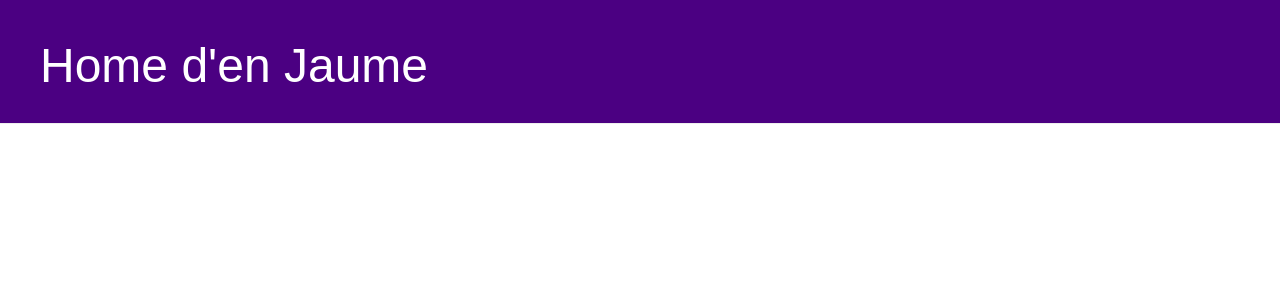
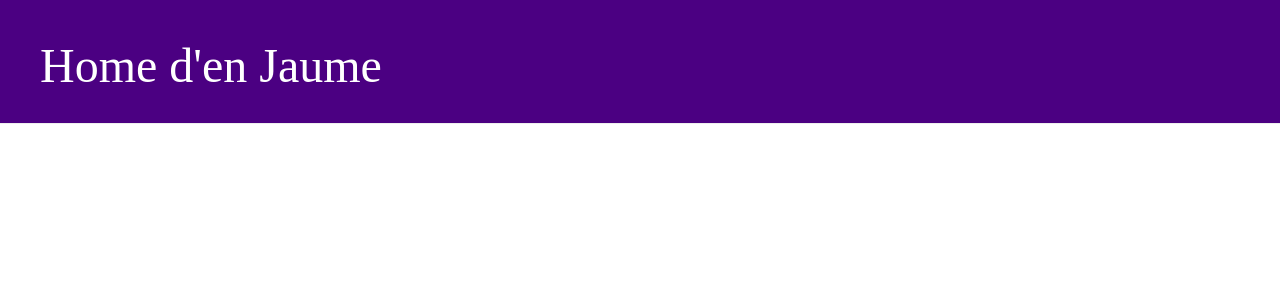
Before and after one commit to marcRicci/novaPagina, a Django app: page / in a window 1280 px wide. Shown: the top 300 px of the page. Run offline with Django 3.2, Linux system fonts and the light colour scheme; data that the repository does not hold is empty; some libraries are stand-ins or nearby versions.

Commit message:
Passa dsfdsfesdfdsffasdf

```diff
--- a/blog/static/css/blog.css
+++ b/blog/static/css/blog.css
@@ -15,7 +15,7 @@
 }
 
 h1, h2, h3, h4 {
-    font-family: 'arial';
+    font-family: 'gothic';
 }
 
 .date {
```
